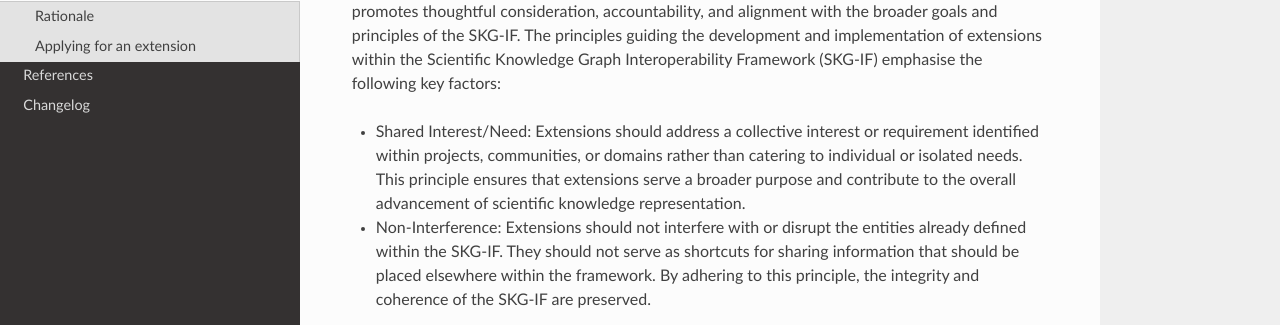
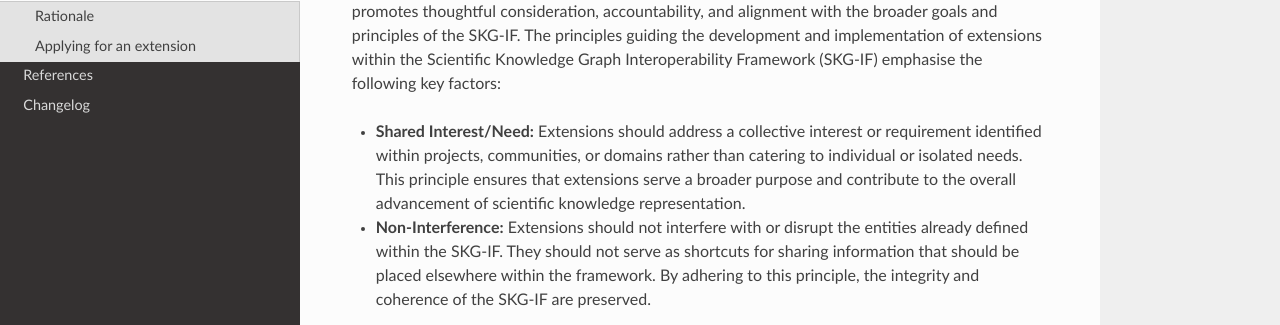
Before and after one commit to andremann/SKG-IF, a Sphinx documentation site: the page built from docs/source/extensions.rst, in a window 1280 px wide and 900 px high, scrolled down 1534 px. Shown: the part 279-604 px from the top of the window. Built offline with Sphinx 7.4.7 and the Read the Docs theme 2.0.0, drawn with Linux system fonts in a browser that asks for light colours; pages that are not in the unit, such as notebooks, are missing from menus.

```diff
--- a/docs/source/extensions.rst
+++ b/docs/source/extensions.rst
@@ -38,7 +38,7 @@ A case statement should be submitted to the WG for each extension, outlining the
 This requirement promotes thoughtful consideration, accountability, and alignment with the broader goals and principles of the SKG-IF.
 The principles guiding the development and implementation of extensions within the Scientific Knowledge Graph Interoperability Framework (SKG-IF) emphasise the following key factors:
 
-* Shared Interest/Need: Extensions should address a collective interest or requirement identified within projects, communities, or domains rather than catering to individual or isolated needs. This principle ensures that extensions serve a broader purpose and contribute to the overall advancement of scientific knowledge representation.
-* Non-Interference: Extensions should not interfere with or disrupt the entities already defined within the SKG-IF. They should not serve as shortcuts for sharing information that should be placed elsewhere within the framework. By adhering to this principle, the integrity and coherence of the SKG-IF are preserved.
+* **Shared Interest/Need:** Extensions should address a collective interest or requirement identified within projects, communities, or domains rather than catering to individual or isolated needs. This principle ensures that extensions serve a broader purpose and contribute to the overall advancement of scientific knowledge representation.
+* **Non-Interference:** Extensions should not interfere with or disrupt the entities already defined within the SKG-IF. They should not serve as shortcuts for sharing information that should be placed elsewhere within the framework. By adhering to this principle, the integrity and coherence of the SKG-IF are preserved.
 
 By adhering to these guiding principles, the development and adoption of SKG-IF extensions are driven by a commitment to collaboration, standardisation, interoperability, and continuous improvement in representing and sharing scientific knowledge effectively across diverse research domains and communities.
```
